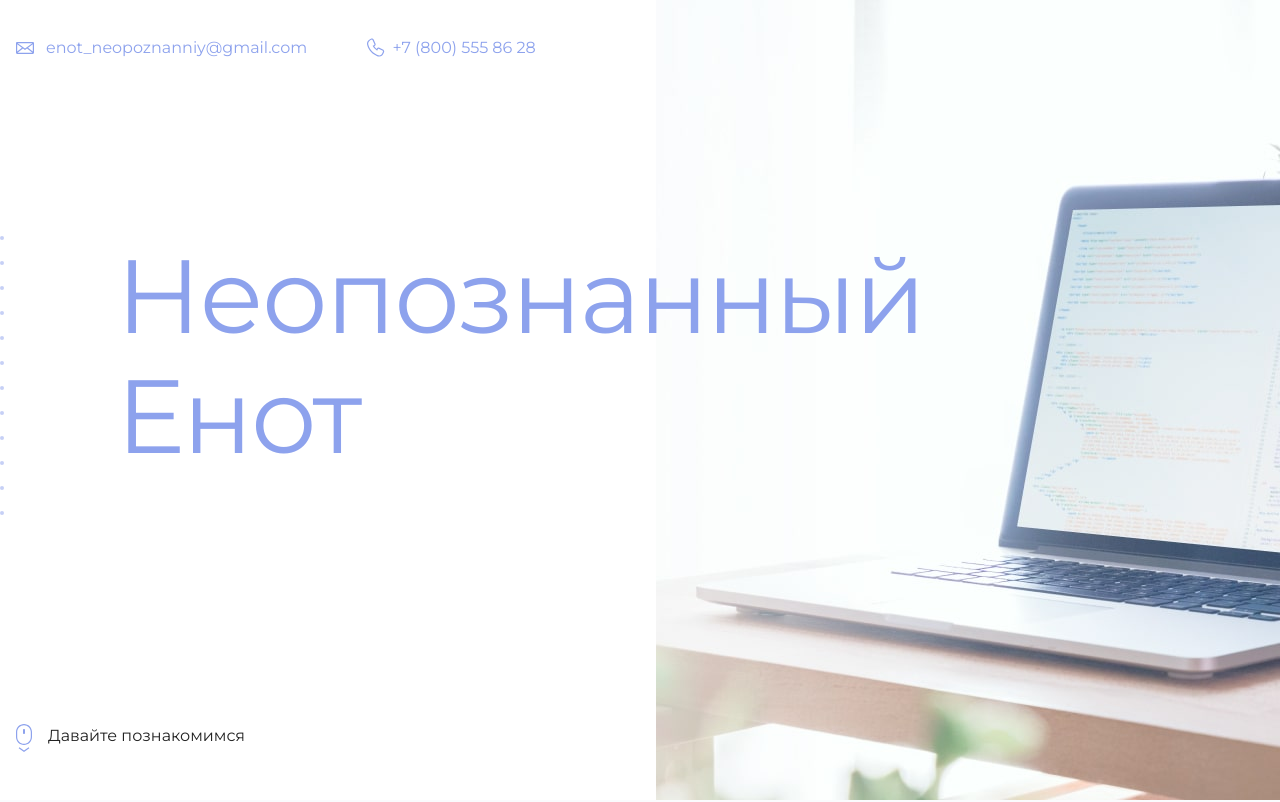
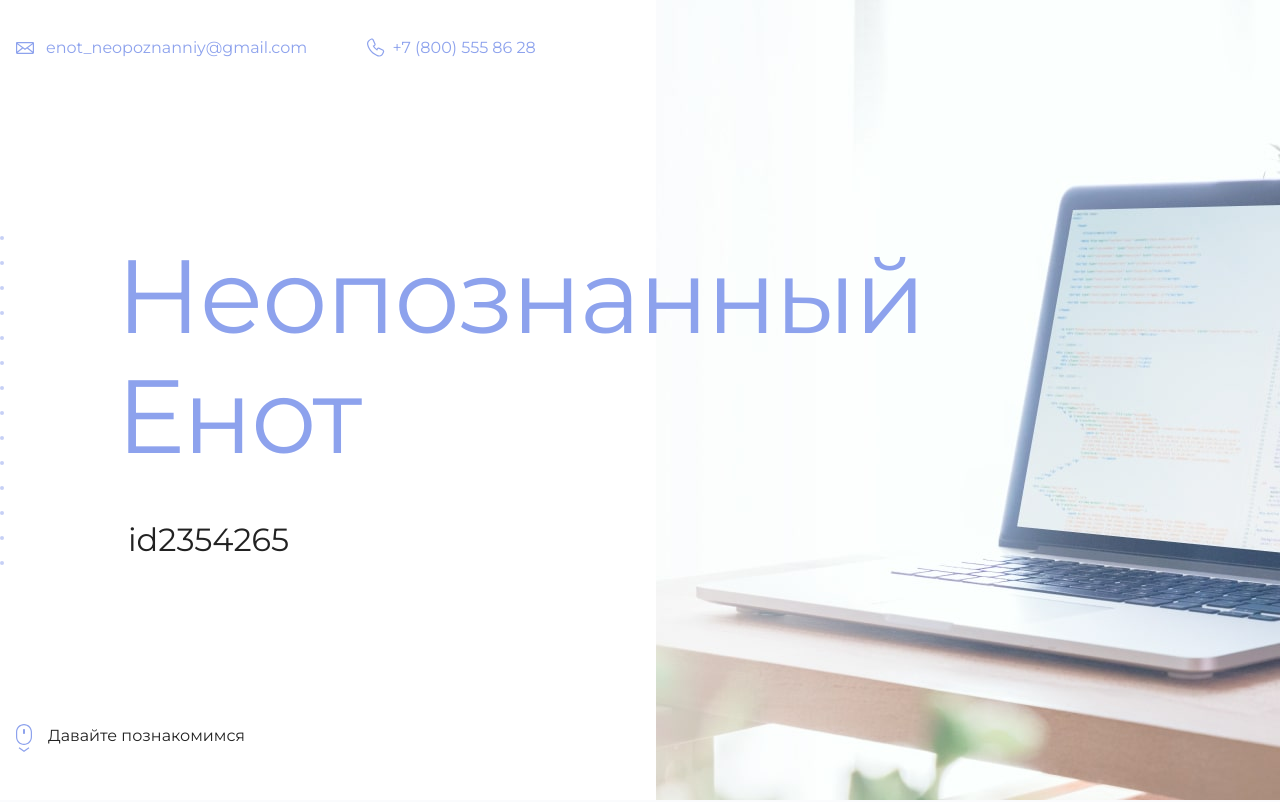
Before and after one commit to Ninnao/study, a plain HTML site: page index.html in a window 1280 px wide. Shown: the top 802 px of the page. Drawn offline with Linux system fonts and the light colour scheme.

Commit message:
добавление id

```diff
--- a/index.html
+++ b/index.html
@@ -19,7 +19,7 @@
       <section class="hero-image">
         <div class="container">
           <h1 class="heading">Неопознанный Енот</h1>
-          <p><!-- Тут ваш id на сайте Академии --></p>
+          <p>id2354265</p>
         </div>
       </section>
 
```
